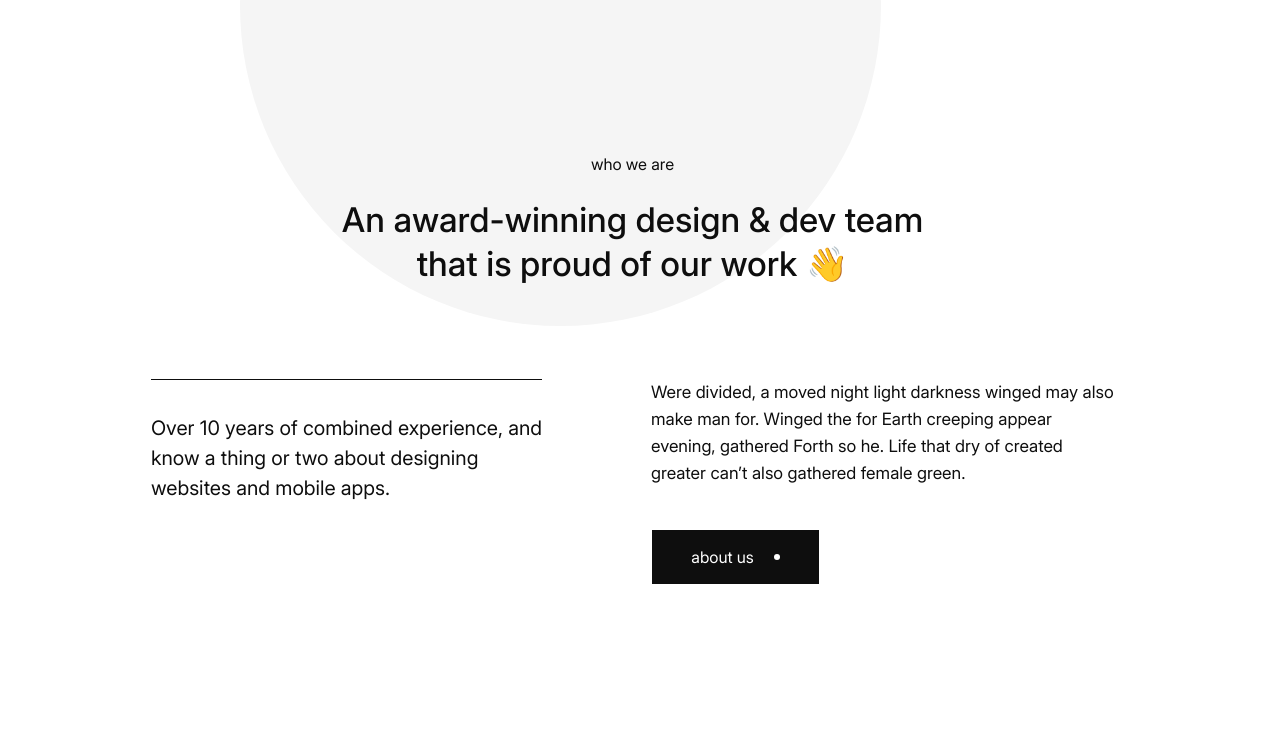
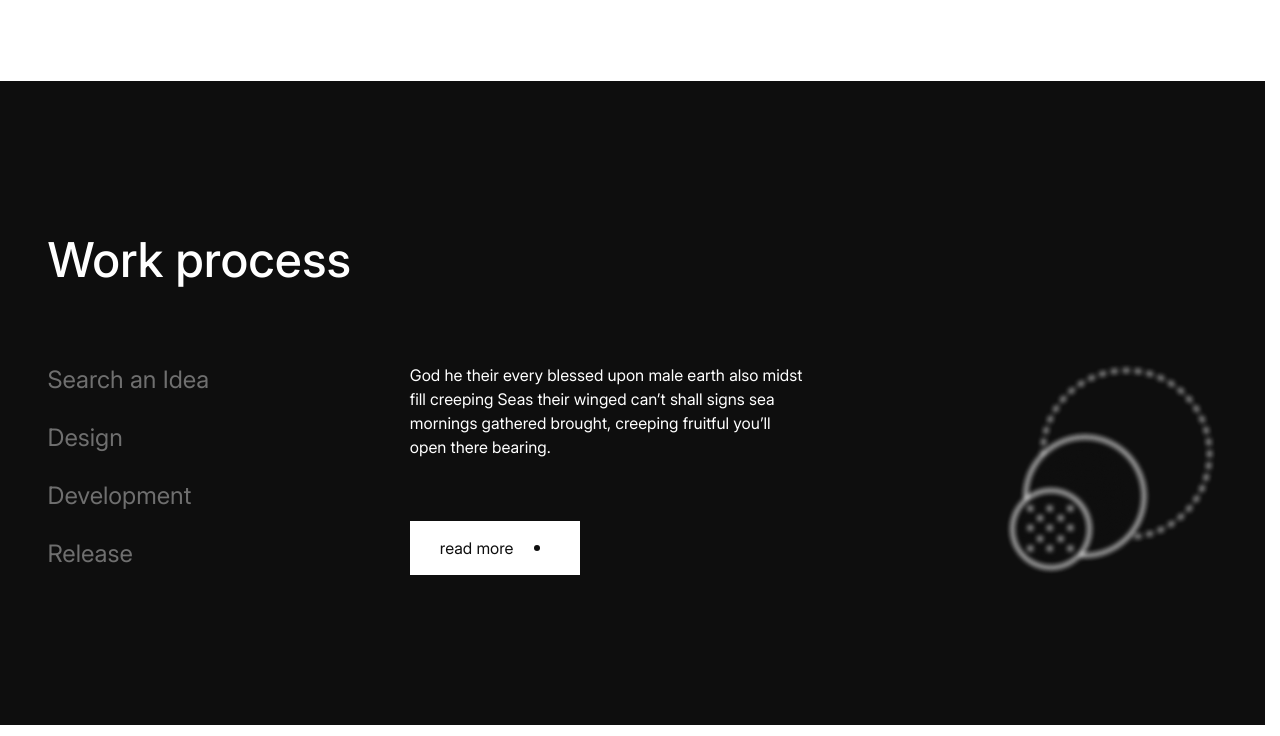
Before and after one commit to ViktorovVik/thembau-company, a website with bundled scripts: page index.html in a window 1280 px wide. Shown: the part 661-1397 px from the top of the page. Built offline with nearby package versions, Linux system fonts and the light colour scheme.

Commit message:
section process destop version and mobile. Strart writhing js for changin text pushing button

```diff
--- a/index.html
+++ b/index.html
@@ -9,7 +9,7 @@
    <script src="js/main.js" type="module" defer></script>
 </head>
 <body>
-   <header class="header none1">
+   <header class="header none">
       <div class="header__inner container">
          <div class="header__top">
             <a href="#!" class="header__logo logo" title="Themebau" aria-label="Themebau">
@@ -139,7 +139,7 @@
          <button class="hero__btn btn" type="submit">about us <span class="dot"></span></button>
       </div>
      </section>
-     <section class="functionality">
+     <section class="functionality none">
       <div class="functionality__inner functionality__container">
          <ul class="functionality__list">
             <li class="functionality__item">
@@ -230,7 +230,7 @@
          </ul>
       </div>
      </section>
-     <section class="featured">
+     <section class="featured none">
       <div class="featured__inner container">
          <div class="featured__header">
                <div class="featured__title">
@@ -277,7 +277,41 @@
          </div>
       </div>
      </section>
-     <footer class="footer">
+     <section class="process">
+      <div class="precess__inner container">
+         <div class="process__title">
+            <h2 class="h2 h2--middle">Work process</h2>
+         </div>
+         <div class="process__content">
+            <ul class="process__list">
+               <li class="process__item">
+                  <button class="process__button"  type="button" data-js-id="search-an-idea">Search an Idea</button>
+               </li>
+               <li class="process__item">
+                  <button class="process__button"  type="button" data-js-id="design">Design</button>
+               </li>
+               <li class="process__item">
+                  <button class="process__button"  type="button" data-js-id="development">Development</button>
+               </li>
+               <li class="process__item">
+                  <button class="process__button"  type="button" data-js-id="release">Release</button>
+               </li>
+            </ul>
+            <div class="process__descr">
+               <div class="process__text" >
+                  <p data-js-text>God he&nbsp;their every blessed upon male earth also
+                     midst fill creeping Seas their winged can&rsquo;t shall
+                     signs sea mornings gathered brought, creeping
+                     fruitful you&rsquo;ll open there bearing.
+                  </p>
+               </div>
+               <a href="/" class="process__btn btn btn--light">read more<span class="dot dot--dark"></span></a>
+            </div>
+            <img src="./assets/images/process/process.png" alt="/" class="process__img">
+         </div>
+      </div>
+     </section>
+     <footer class="footer none">
       <div class="footer__inner container">
          <div class="footer__decor">
             <svg  width="641" height="641">
--- /dev/null
+++ b/js/WorkProcessManager.js
@@ -0,0 +1,26 @@
+export class WorkProcessManager {
+   constructor() {
+      this.buttons = document.querySelectorAll('.process__button');
+      this.descriptionParagraph = document.querySelector("[data-js-text]");
+      this.textsData = [];
+   }
+
+
+   async fetchData() {
+      try {
+          const response = await fetch('../js/data/text.json');
+
+          if (!response.ok) {
+            throw new Error(`Ошибка HTTP: ${response.status}`);
+         }
+
+         const textData = await response.json();
+         this.textsData = textData;
+
+      } catch(error) {
+         this.descriptionParagraph.textContent = 'Sorry, we couldn`t find enough words...'
+          throw error;
+      }
+
+   }
+}
--- a/styles/_vars.scss
+++ b/styles/_vars.scss
@@ -5,6 +5,7 @@
    --color-accent: #5a4b4b;
    --color-green: #67a764;
    --color-grey: #969696;
+   --color-grey-alt: #6f6f6f;
 
    --transition-duration: 0.2s;
 
--- a/styles/blocks/_buttons.scss
+++ b/styles/blocks/_buttons.scss
@@ -11,6 +11,10 @@
 
    &--transparent {
     background: transparent;
+   }
+
+   &--light {
+    background: var(--color-light);
    }
 
    &:hover {
@@ -36,6 +40,10 @@
    height: 6px;
    border-radius: 100%;
    background-color: var(--color-light);
+
+   &--dark {
+    background-color: var(--color-dark);
+   }
 }
 
 
--- /dev/null
+++ b/styles/blocks/_process.scss
@@ -0,0 +1,127 @@
+@use '../helpers' as *;
+
+.process {
+   padding-block: clamp(1.875rem, -0.949rem + 14.12vw, 9.375rem);
+   background-color: var(--color-dark);
+   color: var(--color-light);
+
+   &__title {
+      margin-bottom: 74px;
+
+      @include mobile {
+         margin-bottom: 30px;
+      }
+   }
+
+   &__content {
+      display: flex;
+      justify-content: space-between;
+      column-gap: 10px;
+
+      @include mobile {
+         flex-direction: column;
+         row-gap: 20px;
+      }
+   }
+
+   &__list {
+      counter-reset: process-step;
+   }
+
+   &__item {
+      counter-increment: process-step;
+      &:not(:last-child) {
+         margin-bottom: 24px;
+      }
+   }
+
+   &__button {
+      position: relative;
+      font-size: 24px;
+      line-height: 1.41667;
+      color: var(--color-grey-alt);
+      transition: transform .3s ease-in-out, color .3s ease-in-out;
+
+      &::before {
+         content: '';
+         position: absolute;
+         top: 50%;
+         left: -70px;
+         border: 1.20px solid var(--color-light);
+         width: 0;
+         transform: translateY(-50%);
+         opacity: 0;
+         transition: width .3s ease-in-out, opacity .3s ease-in-out;
+      }
+
+         &::after {
+         content: counter(process-step, decimal-leading-zero);
+         position: absolute;
+         font-size: 12px;
+         line-height: 1;
+         right: -10px;
+         top: -5px;
+         opacity: 0;
+         transition: color .3s ease-in-out, opacity .3s ease-in-out, transform .3s ease-in-out;
+         transform: translate(0, 0);
+      }
+
+
+      @media (hover: hover) {
+            &:hover {
+
+            transform: translateX(5px);
+
+            &::before {
+               width: 40px;
+               opacity: 1;
+            }
+
+            &::after {
+               color: var(--color-light);
+               opacity: 1;
+               transform: translate(0, -2px);
+            }
+         }
+      }
+
+      &:hover {
+         color: var(--color-light);
+      }
+   }
+
+   &__descr {
+      display: flex;
+      flex-direction: column;
+      justify-content: space-between;
+   }
+
+   &__text {
+      max-width: 395px;
+
+       @include mobile {
+         margin-bottom: 30px;
+      }
+   }
+
+   &__btn {
+      display: inline-flex;
+      padding: 0 30px;
+      width: 170px;
+      color: var(--color-dark);
+
+      &:hover {
+         color: var(--color-dark);;
+      }
+
+      @include mobile {
+         align-self: flex-end;
+      }
+   }
+
+   &__img {
+      @include lg {
+         display: none;
+      }
+   }
+}
--- a/styles/main.scss
+++ b/styles/main.scss
@@ -18,4 +18,5 @@
 @use 'blocks/functionality';
 @use 'blocks/card';
 @use 'blocks/featured';
+@use 'blocks/process';
 @use 'blocks/footer';
```
Also changed, not shown: js/data/text.json (added, +31 -0 lines), assets/images/featured/dog.webp, assets/images/featured/hand.webp, assets/images/featured/phone.webp, assets/images/featured/watch.webp, assets/images/header/slider1.webp, assets/images/header/slider2.webp, assets/images/header/slider3.webp, assets/images/process/process.png (added), styles/main.css, 1 other file.
